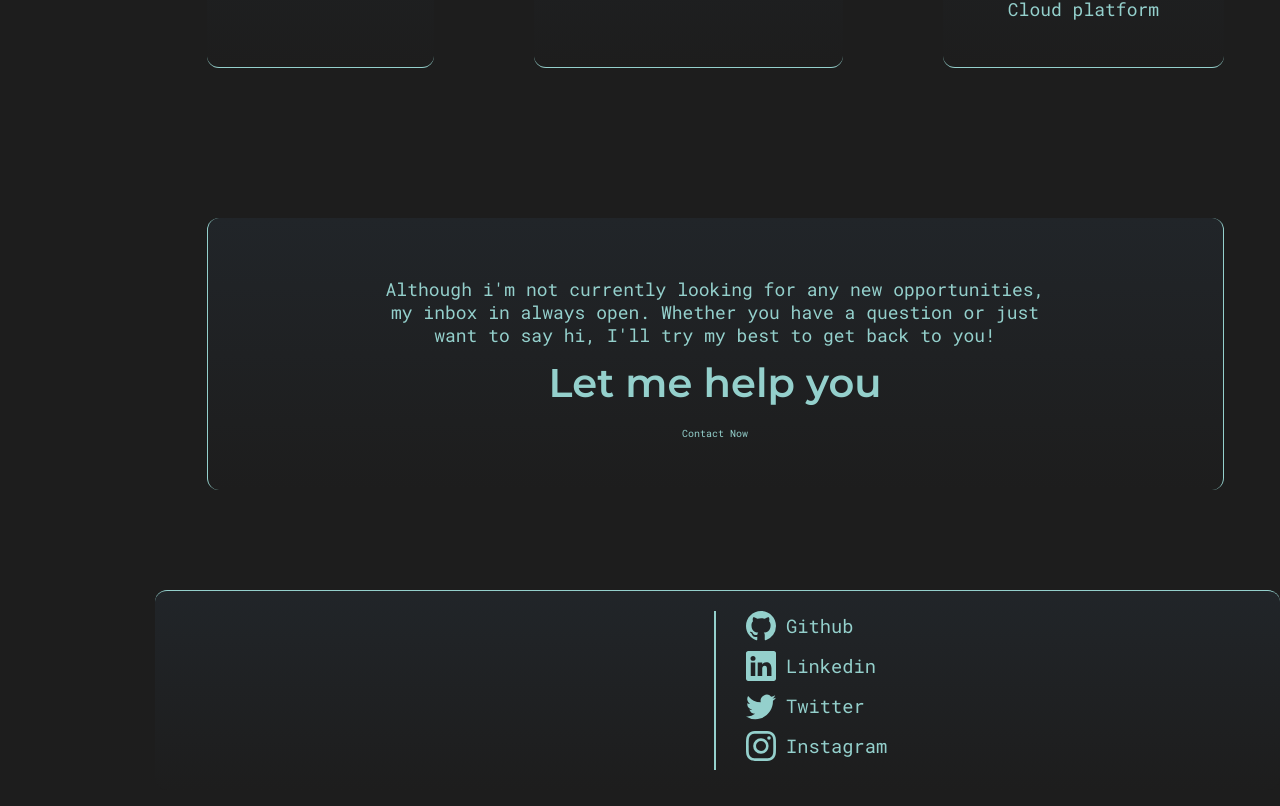
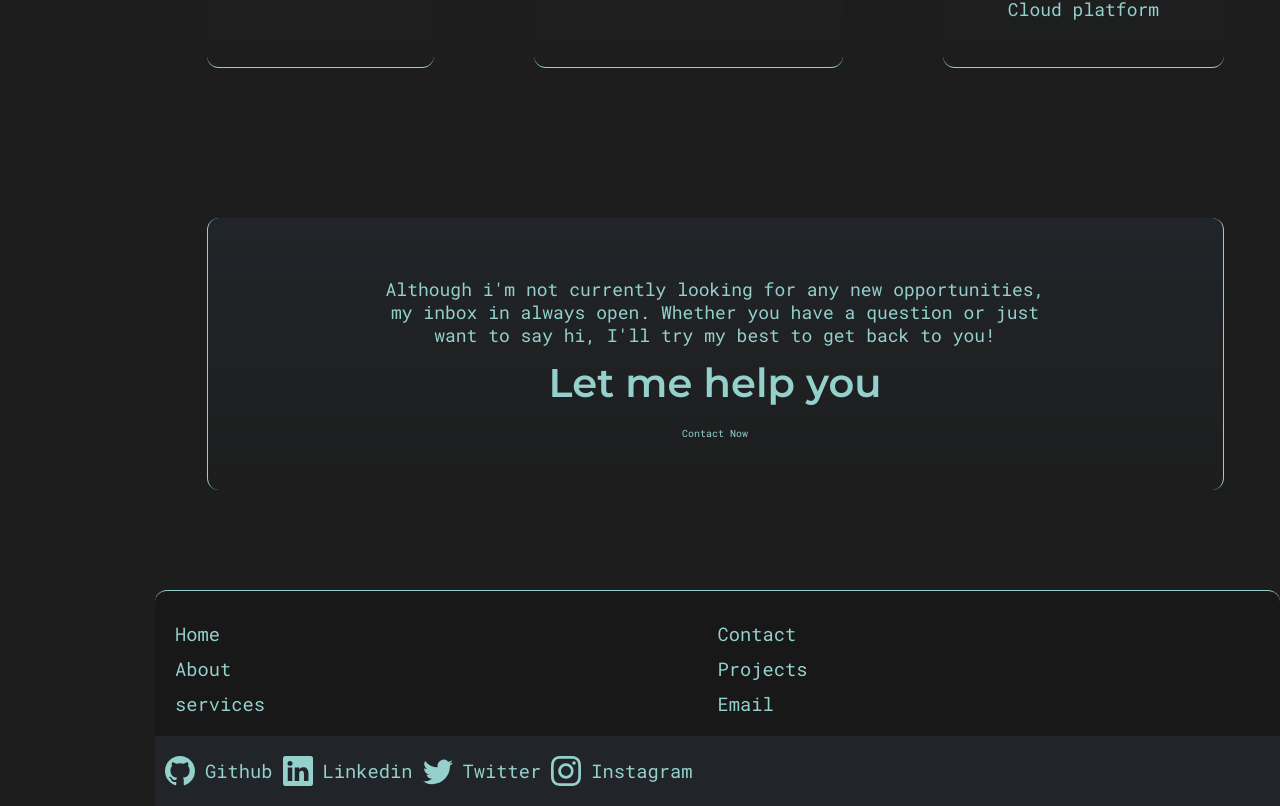
Before and after one commit to dharmeshgurnani/portfolio, a React (Create React App) app: page /#/ in a window 1280 px wide. Shown: the part 1791-2597 px from the top of the page. Built offline with nearby package versions, Linux system fonts and the light colour scheme; some icons are missing; a web font is replaced by a local one.

Commit message:
feture-footer redefination

```diff
--- a/src/components/AboutSection.js
+++ b/src/components/AboutSection.js
@@ -6,7 +6,7 @@ import AboutImg from '../assets/images/about-sec-img.png';
 import '../style/components/AboutSection.scss'
 export default function AboutSection() {
   return (
-    <div className="AboutSection">
+    <div id="AboutSection" className="AboutSection">
       <div className="container">
         <div className="aboutSection__left">
           <SectionTitle subheading="Let me introduce myself" heading="About Me" />
--- a/src/components/Footer.js
+++ b/src/components/Footer.js
@@ -10,27 +10,54 @@ import { BsInstagram } from 'react-icons/bs';
 export default function Footer() {
     return (
         <footer className="footer">
-            <div className="footer-left">
+            <div className="footer-main">
+                <div className="footer-left">
+                    <div className="footer-links">
+                        <a href="#">
+                            <label>Home</label>
+                        </a>
+                        <a href="#AboutSection">
+                            <label>About</label>
+                        </a>
+                        <a href="#ServicesSection">
+                            <label>services</label>
+                        </a>
+                    </div>
+                </div>
+
+                <div className="footer-right">
+                    <div className="footer-links">
+                        <a href="#/contact">
+                            <label>Contact</label>
+                        </a>
+                        <a href="#/projects">
+                            <label>Projects</label>
+                        </a>
+                        <a href="mailto:dharmeshgurnani@protonmail.com">
+                            <label>Email</label>
+                        </a>
+                    </div>
+                </div>
             </div>
-            <hr className="hr-line" />
-            <div className="footer-right">
+
+            <div className="footer-bottom">
                 <div className="footer-links">
                     <IconContext.Provider value={{ className: 'footer-icons' }} >
                         <a href="https://www.github.com/dharmeshgurnani" target="_blank" rel="noreferrer" >
                             <BsGithub />
-                            Github
+                            <label>Github</label>
                         </a>
                         <a href="https://www.linkedin.com/in/dharmeshgurnani" target="_blank" rel="noreferrer" >
                             <BsLinkedin />
-                            Linkedin
+                            <label>Linkedin</label>
                         </a>
                         <a href="https://www.twitter.com/dharmeshgurnani" target="_blank" rel="noreferrer" >
                             <BsTwitter />
-                            Twitter
+                            <label>Twitter</label>
                         </a>
                         <a href="https://www.instagram.com/dharmeshgurnani" target="_blank" rel="noreferrer" >
                             <BsInstagram />
-                            Instagram
+                            <label>Instagram</label>
                         </a>
                     </IconContext.Provider>
                 </div>
--- a/src/components/ServicesSection.js
+++ b/src/components/ServicesSection.js
@@ -39,7 +39,7 @@ export default function ServicesSection() {
   intersection && intersection.intersectionRatio < 0.2 ? fadeOut('.services__allItems .fadeInUp') : fadeInUp('.services__allItems .fadeInUp');
 
   return (
-    <div className="ServicesSection">
+    <div id="ServicesSection" className="ServicesSection">
       <div className="container">
         <SectionTitle subheading="What i can do" heading="Services" />
         <div ref ={SectionContainer} className="services__allItems ">
--- a/src/style/GlobalStyle.scss
+++ b/src/style/GlobalStyle.scss
@@ -22,6 +22,7 @@ html {
   font-size: 10px;
   font-family: 'Roboto Mono';
   background-color: var(--Background);
+  scroll-behavior: smooth;
 }
 
 ul,
--- a/src/style/components/Footer.scss
+++ b/src/style/components/Footer.scss
@@ -1,25 +1,64 @@
 .footer {
     display: flex;
-    height: 200px;
+    //height: 200px;
     width: calc(100% - 15.5rem);
     transition: color 300ms ease-out, background-color 300ms ease-out;
     margin-top: 50px;
     margin-left: 15.5rem;
-    padding: 20px;
-    background-image: linear-gradient(var(--deep-dark), var(--Background));
+    padding-top: 20px;
+    background: var(--OnSecondary);
     text-align: left;
     font-size: 1.875rem;
     border-top: 1px solid;
     border-color: var(--OnPrimary);
     border-radius: 12px;
-    padding-left: 15px;
     justify-content: center;
+    flex-direction: column;
     gap: 10px;
 
+    .navLogo {
+        display: flex;
+        align-content: center;
+        justify-content: center;
+        align-items: center;
+        width: 12rem;
+        height: 12rem;
+        font-size: 1rem;
+        background: var(--deep-dark);
+        border: 1px solid;
+        margin-top: 20px;
+        margin-bottom: 40px;
+    }
+
+    .footer-main {
+        display: flex;
+        justify-content: center;
+        padding: 10px 20px;
+
+        .footer-links {
+            flex-direction: column;
+            gap:10px;
+        }
+    }
+
+    .footer-bottom {
+        background-color: var(--OnBackground);
+        padding: 20px 0px;
+    }
+
     .footer-icons {
-        height:30px;
-        width: 30px;
+        min-height: 30px;
+        min-width: 30px;
         margin: 0px 10px;
+    }
+
+    .footer-links {
+        display: flex;
+
+        a {
+            display: flex;
+            align-items: center;
+        }
     }
 
     .footer-left {
@@ -28,20 +67,6 @@
         justify-content: left;
         align-content: left;
         width: 50%;
-
-        .navLogo {
-            display: flex;
-            align-content: center;
-            justify-content: center;
-            align-items: center;
-            width: 12rem;
-            height: 12rem;
-            font-size: 1rem;
-            background: var(--deep-dark);
-            border: 1px solid;
-            margin-top: 20px;
-            margin-bottom: 40px;
-        }
     }
 
     .footer-right {
@@ -49,21 +74,19 @@
         display: flex;
         flex-direction: column;
         gap: 20px;
+    }
 
-        .footer-links {
-            display: flex;
-            flex-direction: column;
+    @media only screen and (max-width: 768px) {
+        width: auto;
+        height: auto;
+        margin-left: 0;
 
-            a {
-                display: flex;
-                align-items: center;
-                margin-bottom: 10px;
+        .footer-bottom {
+            .footer-links {
+                label {
+                    display: none;
+                }
             }
         }
     }
-
-    @media only screen and (max-width: 768px) {
-        width:auto;
-        margin-left: 0;
-    }
 }
--- a/src/style/components/NavMenu.scss
+++ b/src/style/components/NavMenu.scss
@@ -6,7 +6,7 @@
   left: -15rem;
   width: 15rem;
   height: 100%;
-  background: var(--OnBackground);
+  background: var(--OnSecondary);
   ul {
     max-width: 1200px;
     margin: 0 auto;
@@ -89,7 +89,7 @@
     left: 0;
     top: -15rem;
     padding: 0;
-    background: var(--OnBackground);
+    background: var(--OnSecondary);
     border-right: 0;
     border-bottom: 1px solid;
     .hide-item {
```
